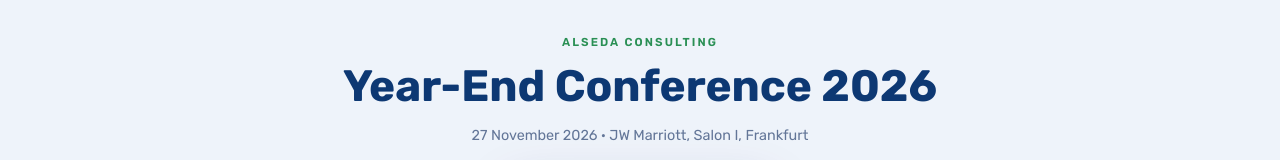
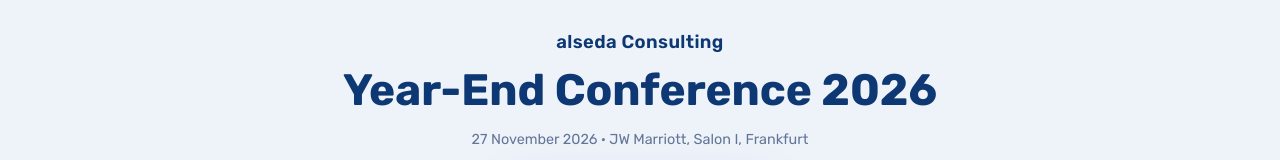
Before and after one commit to acamozu/Ali-Vitalijs, a React (Vite) app: page / in a window 1280 px wide. Shown: the top 160 px of the page. Built offline with nearby package versions, Linux system fonts and the light colour scheme.

Commit message:
style: QR page brand label in Alseda blue, normal case

```diff
--- a/src/styles.css
+++ b/src/styles.css
@@ -12,6 +12,7 @@ h1, h2, h3, p { margin: 0; }
 /* landing */
 .landing { position: relative; height: 100vh; height: 100dvh; overflow: hidden; display: flex; flex-direction: column; align-items: center; justify-content: center; gap: clamp(6px, 1.6vh, 18px); padding: 16px 16px min(38vh, 51.7vw); text-align: center; }
 .landing h1 { font-size: clamp(1.6rem, min(5vw, 5.5vh), 3.4rem); font-weight: 700; line-height: 1.1; }
+.landing .eyebrow { color: var(--year); text-transform: none; letter-spacing: .02em; font-size: clamp(.95rem, 2.4vh, 1.15rem); font-weight: 600; }
 .landing h1 span { color: var(--year); }
 .qr { background: #fff; padding: clamp(10px, 2vh, 18px); border-radius: 20px; margin: clamp(2px, 1vh, 12px) 0; box-shadow: 0 20px 50px #002e6c2e; transition: transform .2s; display: block; line-height: 0; max-width: 100%; }
 .qr:hover { transform: scale(1.03); }
```
